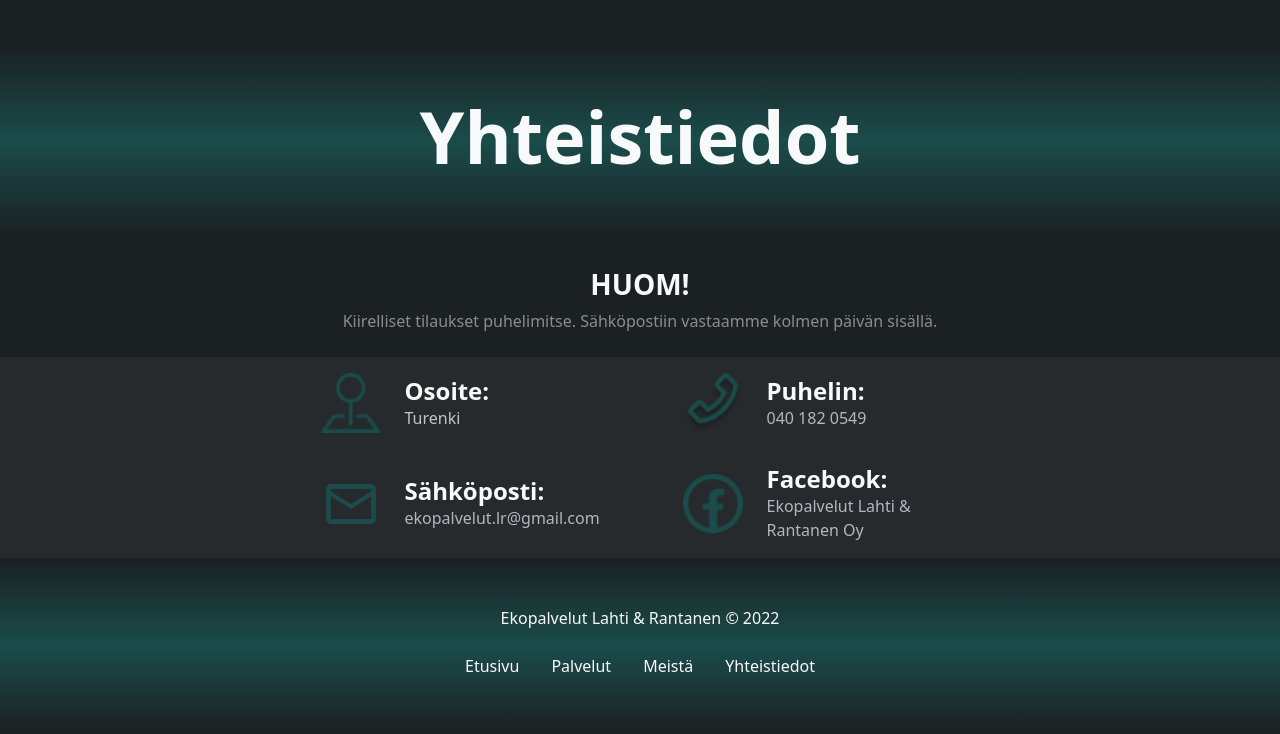
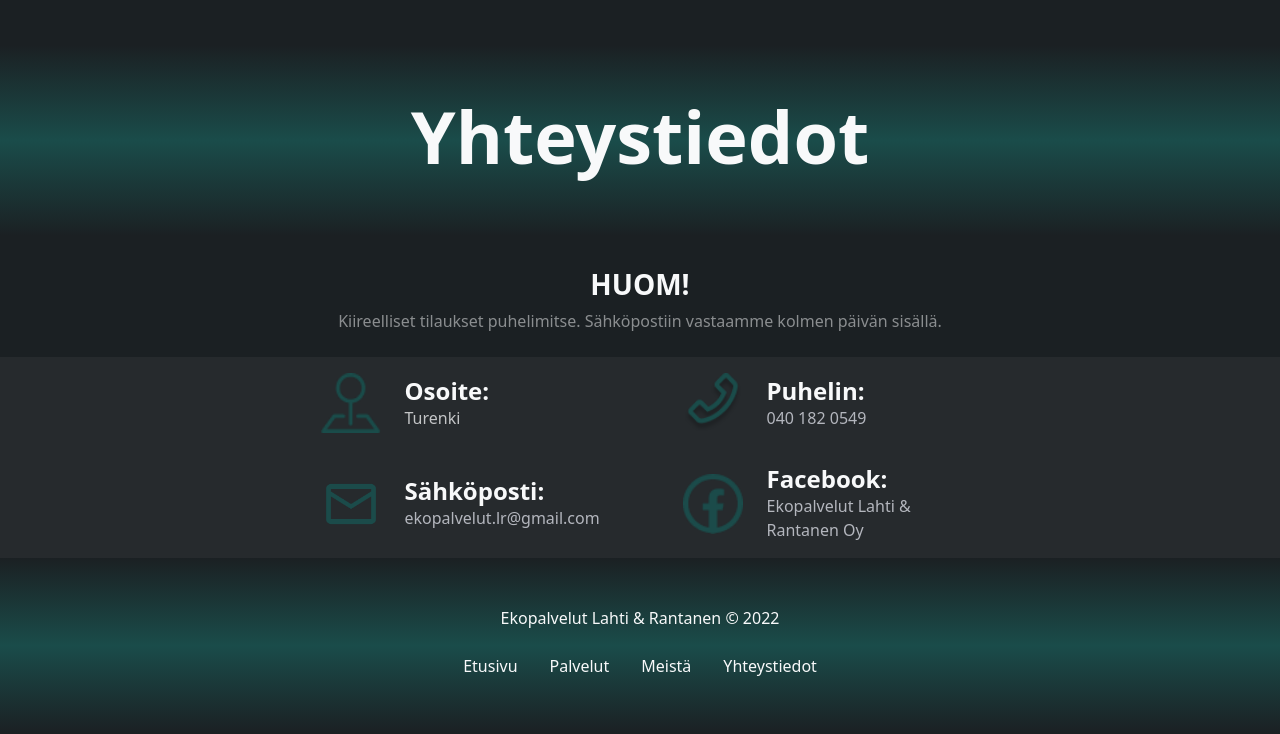
Before and after one commit to Waisatifi/ekopalvelut, a plain HTML site: page index.html in a window 1280 px wide. Shown: the part 2030-2764 px from the top of the page. Drawn offline with nearby package versions, Linux system fonts and the light colour scheme.

Commit message:
fixing typos

```diff
--- a/index.html
+++ b/index.html
@@ -17,11 +17,12 @@
     />
     <meta
       name="description"
-      content="Likakaivojen tyhjennykset ja muut vaihtolavapalvelut Janakalassa sekä muualla Kanta-Hämeen alueella. "
+      content="Likakaivojen tyhjennykset ja vaihtolavapalvelut Kanta-Hämeen alueella. "
     />
+    <meta property="og:type" content="website" />
     <meta
       name="keywords"
-      content="rekka,likakaivo tyhjennykset,vaihtolava kuljetutus,Kanta-Häme,janakkala"
+      content="vaihtolavapalvelut,,likakaivo tyhjennykset,likakaivo,vaihtolava kuljetukset,vaihtolava,Kanta-Häme,janakkala"
     />
     <meta name="author" content="Wais Atifi" />
     <meta property="article:published_time" content="2023-06-20" />
@@ -93,8 +94,8 @@
               <a
                 class="nav-link text-light"
                 aria-current="page"
-                href="#yhteistiedot"
-                >Yhteistiedot</a
+                href="#yhteystiedot"
+                >Yhteystiedot</a
               >
             </li>
           </ul>
@@ -115,7 +116,7 @@
               <div>
                 <a
                   class="btn green-color rounded-3 text-light"
-                  href="#yhteistiedot"
+                  href="#yhteystiedot"
                   role="button"
                   >Ota yhteyttä</a
                 >
@@ -147,7 +148,7 @@
                     <h4 class="card-title fs-6 text-light m-0 p-0">
                       Likakaivon tyhjennykset
                     </h4>
-                    <a href="#yhteistiedot"
+                    <a href="#yhteystiedot"
                       ><p class="opacity-50 text-light p-0 m-0">Ota yhteyttä</p>
                     </a>
                   </div>
@@ -162,9 +163,9 @@
                   />
                   <div class="card-body custom-rounded-card-bottom green-color">
                     <h4 class="card-title fs-6 text-light m-0 p-0">
-                      Vaihtolava kuljetukset
+                      Vaihtolavan kuljetukset
                     </h4>
-                    <a href="#yhteistiedot"
+                    <a href="#yhteystiedot"
                       ><p class="p-0 m-0 opacity-50 text-light">
                         Kysy lisää
                       </p></a
@@ -235,13 +236,13 @@
             </div>
           </div>
         </div>
-        <!-- Yhteistiedot -->
+        <!-- yhteystiedot -->
       </section>
-      <section class="text-light" id="yhteistiedot">
+      <section class="text-light" id="yhteystiedot">
         <div class="bg-fade">
           <div class="container py-5">
             <h2 class="text-light text-center fw-bold display-2">
-              Yhteistiedot
+              Yhteystiedot
             </h2>
           </div>
         </div>
@@ -255,7 +256,7 @@
                 Huom!
               </h3>
               <p class="opacity-50 text-light p-0 m-0 text-center">
-                Kiirelliset tilaukset puhelimitse. Sähköpostiin vastaamme kolmen
+                Kiireelliset tilaukset puhelimitse. Sähköpostiin vastaamme kolmen
                 päivän sisällä.
               </p>
             </div>
@@ -374,8 +375,8 @@
               <a
                 class="nav-link text-light"
                 aria-current="page"
-                href="#yhteistiedot"
-                >Yhteistiedot</a
+                href="#yhteystiedot"
+                >Yhteystiedot</a
               >
             </li>
           </ul>
```
